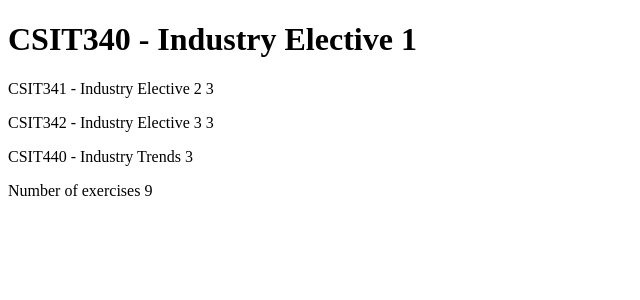
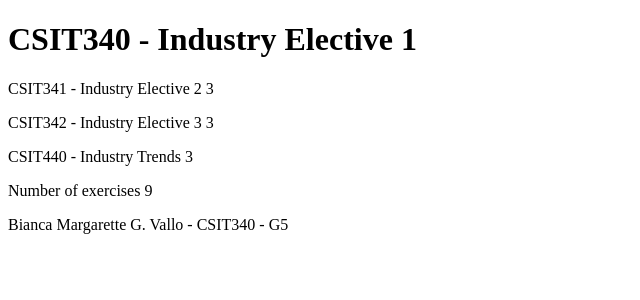
Before and after one commit to biancamargarettevallo/CSIT340G5-Lab3-Vallo, a React (Vite) app: page / in a window 1280 px wide. Shown: the top 300 px of the page, without its empty margins (0-640 px from the left). Built offline with nearby package versions, Linux system fonts and the light colour scheme.

Commit message:
1.4: course information step 4

```diff
--- a/src/App.jsx
+++ b/src/App.jsx
@@ -6,38 +6,43 @@ const Part = (props) => (
 
 const Content = (props) => (
   <div>
-    <Part part={props.part1} />
-    <Part part={props.part2} />
-    <Part part={props.part3} />
+    <Part part={props.parts[0]} />
+    <Part part={props.parts[1]} />
+    <Part part={props.parts[2]} />
   </div>
 )
 
 const Total = (props) => (
   <p>
-    Number of exercises {props.part1.exercises + props.part2.exercises + props.part3.exercises}
+    Number of exercises {props.parts[0].exercises + props.parts[1].exercises + props.parts[2].exercises}
   </p>
+)
+
+const Footer = (props) => (
+  <footer>
+    {props.name} - {props.courseCode} - {props.section}
+  </footer>
 )
 
 const App = () => {
   const course = 'CSIT340 - Industry Elective 1'
-  const part1 = {
-    name: 'CSIT341 - Industry Elective 2',
-    exercises: 3
-  }
-  const part2 = {
-    name: 'CSIT342 - Industry Elective 3',
-    exercises: 3
-  }
-  const part3 = {
-    name: 'CSIT440 - Industry Trends',
-    exercises: 3
-  }
+
+  const parts = [
+    { name: 'CSIT341 - Industry Elective 2', exercises: 3 },
+    { name: 'CSIT342 - Industry Elective 3', exercises: 3 },
+    { name: 'CSIT440 - Industry Trends', exercises: 3 }
+  ]
+
+  const studentName = 'Bianca Margarette G. Vallo'
+  const courseCode = 'CSIT340'
+  const section = 'G5'
 
   return (
     <div>
       <Header course={course} />
-      <Content part1={part1} part2={part2} part3={part3} />
-      <Total part1={part1} part2={part2} part3={part3} />
+      <Content parts={parts} />
+      <Total parts={parts} />
+      <Footer name={studentName} courseCode={courseCode} section={section} />
     </div>
   )
 }
```
